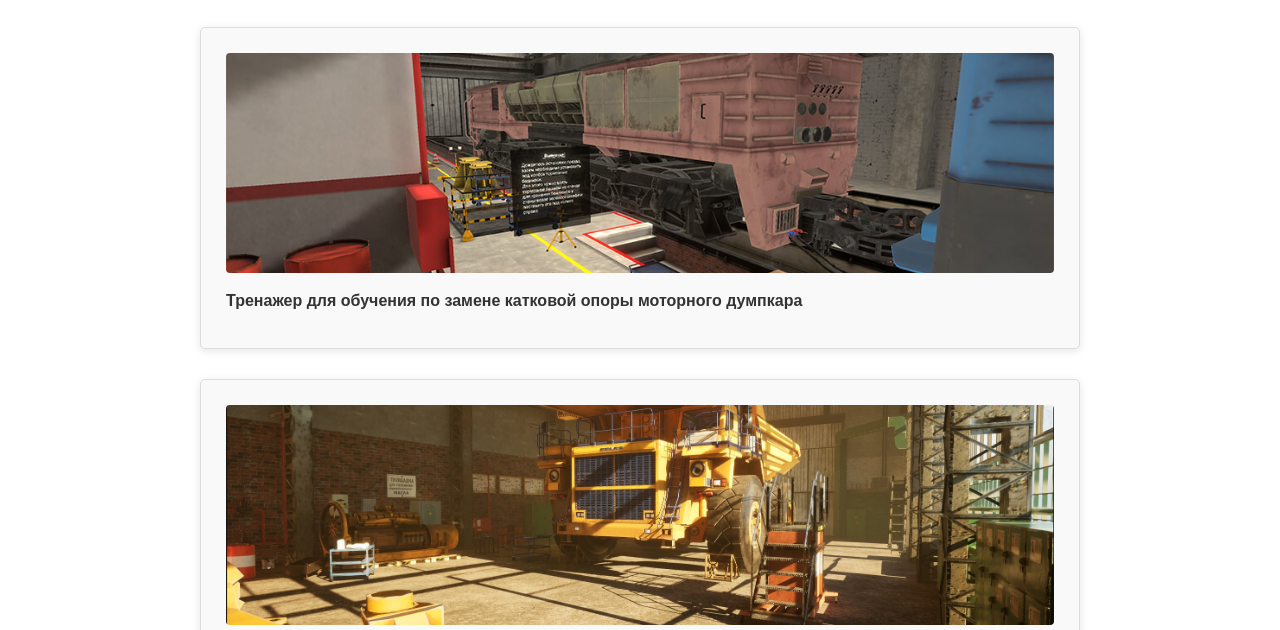
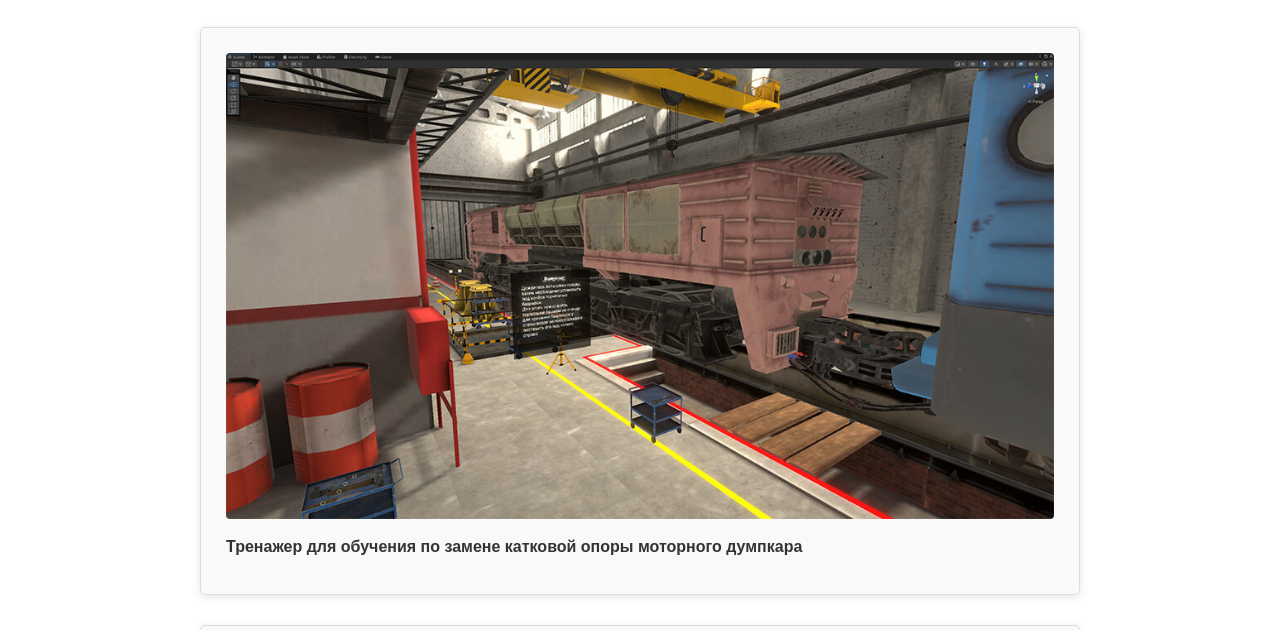
Before and after one commit to TatianaZo/ZobovaTatiana_portfolio-site, a plain HTML site: page vr-projects.html in a window 1280 px wide. Shown: the part 170-800 px from the top of the page. Drawn offline with Linux system fonts and the light colour scheme; files whose address does not match are found by name.

Commit message:
Revert VR image resizing, keep card padding

```diff
--- a/css/style.css
+++ b/css/style.css
@@ -894,8 +894,8 @@ main {
     display: block; /* Убирает лишние отступы под изображением */
     width: 100%;    /* Изображение занимает всю ширину контентной области карточки */
     height: auto;   /* Высота подстраивается под пропорции */
-    max-height: 220px; /* Ограничиваем максимальную высоту изображения */
-    object-fit: cover; /* Масштабирует и обрезает изображение для заполнения области */
+    /* max-height: 220px; Убираем ограничение по максимальной высоте */
+    /* object-fit: cover; Убираем масштабирование и обрезку */
     border-radius: 4px; /* Небольшое скругление углов у самого изображения */
     margin-bottom: 15px; /* Отступ снизу перед заголовком h4 */
 }
```
